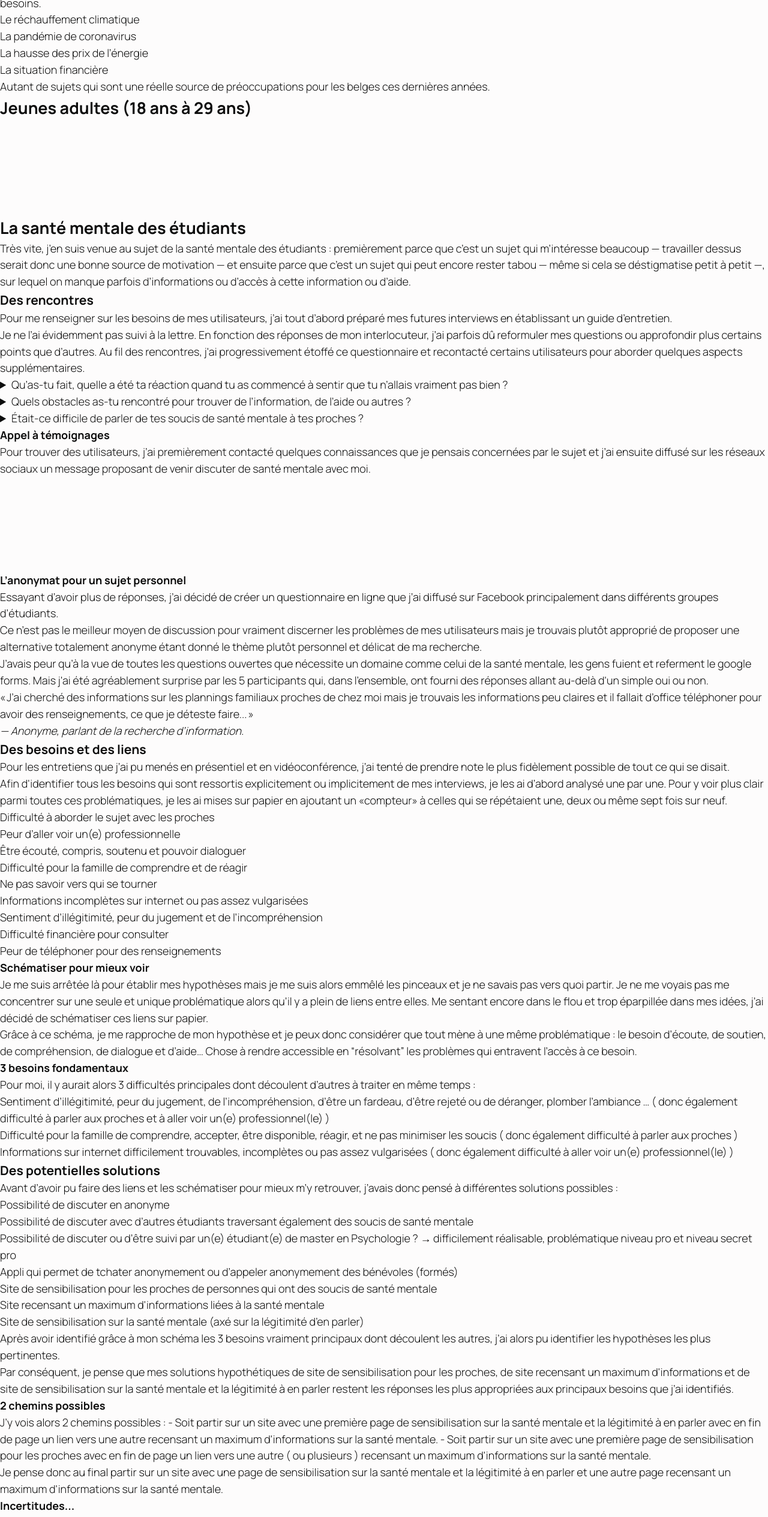
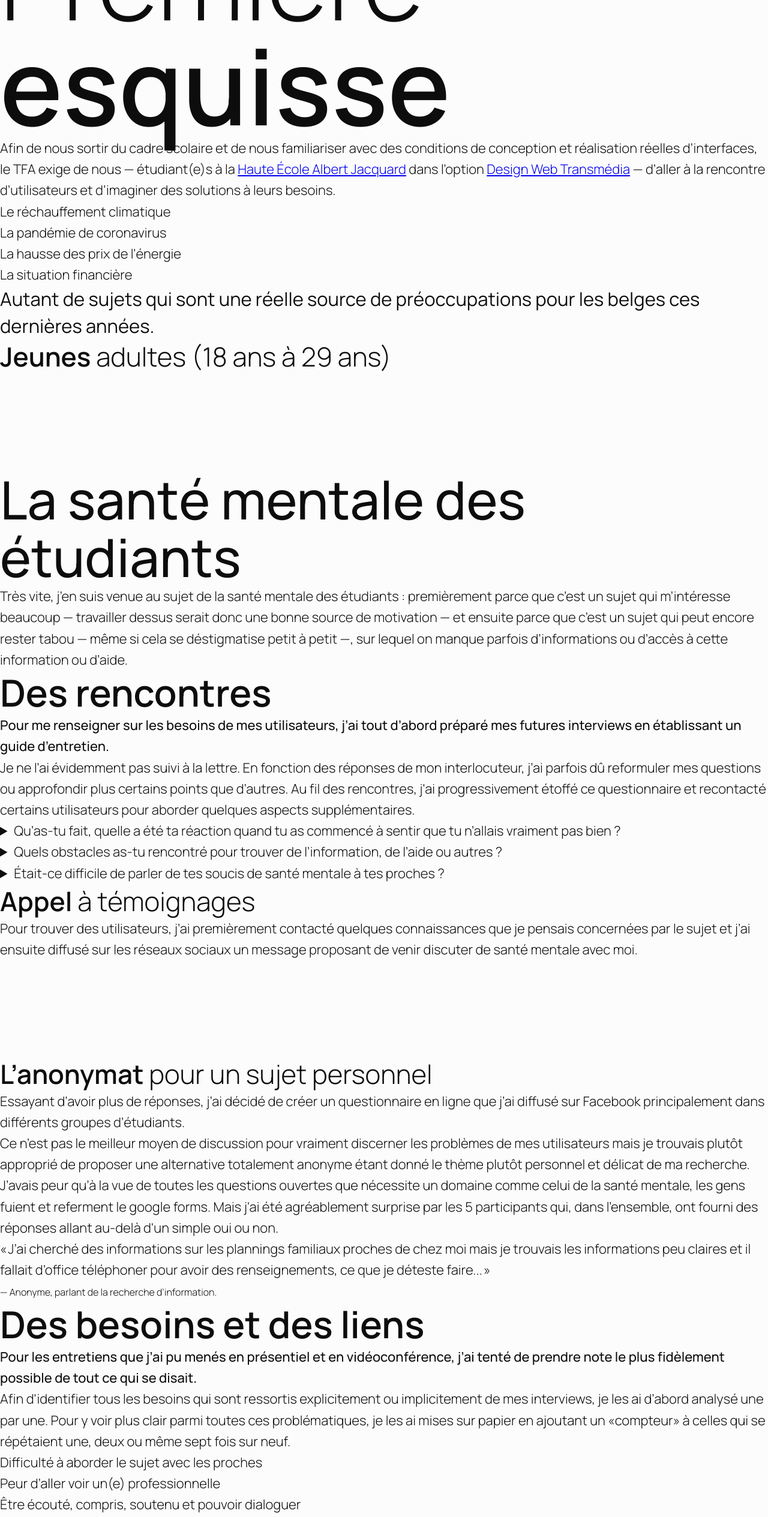
Before and after one commit to floppy3/TFA, a website: page src/index.html in a window 1280 px wide. Shown: the part 120-2649 px from the top of the page at 60% size. Drawn offline with Linux system fonts and the light colour scheme.

Commit message:
corr var media queries + taille texte et balises

```diff
--- a/src/index.html
+++ b/src/index.html
@@ -40,7 +40,7 @@
       </section>
       <section></section>
 
-      <h1>Première <span>esquisse</span></h1>
+      <h1 class="title title--home"><span>Première</span> esquisse</h1>
 
     <p>Afin de nous sortir du cadre scolaire et de nous familiariser avec des conditions de conception et réalisation réelles d’interfaces, le TFA exige de nous — étudiant(e)s à la <a href="https://www.heaj.be/fr/">Haute École Albert Jacquard</a> dans l’option <a href="https://dwt.heaj.be/">Design Web Transmédia</a> — d’aller à la rencontre d’utilisateurs et d’imaginer des solutions à leurs besoins.</p>
     <ul>
@@ -49,21 +49,22 @@
       <li>La hausse des prix de l’énergie</li>
       <li>La situation financière</li>
     </ul>
-    <p>Autant de sujets qui sont une réelle source de préoccupations pour les belges ces dernières années.</p>
+    <p class="text-big">Autant de sujets qui sont une réelle source de préoccupations pour les belges ces dernières années.</p>
 
-    <h2> <span>Jeunes</span>
-      adultes (18&nbsp;ans à 29&nbsp;ans)</h2>
+    <h2 class="title title--little">Jeunes
+      <span>adultes (18&nbsp;ans à 29&nbsp;ans)</span>
+    </h2>
     <figure>
       <svg></svg>
       <figcaption></figcaption>
     </figure>
 
-    <h2>La santé mentale des étudiants</h2>
+    <h2 class="title title--big">La santé mentale des étudiants</h2>
 
     <p>Très vite, j’en suis venue au sujet de la santé mentale des étudiants : premièrement parce que c’est un sujet qui m’intéresse beaucoup — travailler dessus serait donc une bonne source de motivation — et ensuite parce que c’est un sujet qui peut encore rester tabou — même si cela se déstigmatise petit à petit —, sur lequel on manque parfois d’informations ou d’accès à cette information ou d’aide.</p>
 
-    <h3>Des rencontres</h3>
-    <p class="txt_bold">Pour me renseigner sur les besoins de mes utilisateurs, j’ai tout d’abord préparé mes futures interviews en établissant un guide d’entretien.</p>
+    <h3 class="title">Des rencontres</h3>
+    <p class="txt-bold">Pour me renseigner sur les besoins de mes utilisateurs, j’ai tout d’abord préparé mes futures interviews en établissant un guide d’entretien.</p>
     <p>Je ne l’ai évidemment pas suivi à la lettre. En fonction des réponses de mon interlocuteur, j’ai parfois dû reformuler mes questions ou approfondir plus certains points que d’autres. Au fil des rencontres, j'ai progressivement étoffé ce questionnaire et recontacté certains utilisateurs pour aborder quelques aspects supplémentaires.</p>
     <details>
       <summary>
@@ -81,10 +82,14 @@
       </summary>
     </details>
 
-    <h4>Appel à témoignages</h4>
+    <h4 class="title title--little">Appel
+      <span>à témoignages</span>
+    </h4>
     <p>Pour trouver des utilisateurs, j’ai premièrement contacté quelques connaissances que je pensais concernées par le sujet et j’ai ensuite diffusé sur les réseaux sociaux un message proposant de venir discuter de santé mentale avec moi.</p>
     <svg></svg>
-    <h4>L’anonymat pour un sujet personnel</h4>
+    <h4 class="title title--little">L’anonymat
+      <span>pour un sujet personnel</span>
+    </h4>
 
     <p>Essayant d’avoir plus de réponses, j’ai décidé de créer un questionnaire en ligne que j’ai diffusé sur Facebook principalement dans différents groupes d’étudiants.</p>
     <p>Ce n’est pas le meilleur moyen de discussion pour vraiment discerner les problèmes de mes utilisateurs mais je trouvais plutôt approprié de proposer une alternative totalement anonyme étant donné le thème plutôt personnel et délicat de ma recherche. </p>
@@ -96,9 +101,9 @@
                         <cite class="citation__author">— Anonyme, parlant de la recherche d’information.</cite>
                     </figcaption>
                 </figure>
-    <h3>Des besoins et des liens</h3>
+    <h3 class="title">Des besoins et des liens</h3>
 
-    <p class="txt_bold">Pour les entretiens que j’ai pu menés en présentiel et en vidéoconférence, j’ai tenté de prendre note le plus fidèlement possible de tout ce qui se disait. </p>
+    <p class="txt-bold">Pour les entretiens que j’ai pu menés en présentiel et en vidéoconférence, j’ai tenté de prendre note le plus fidèlement possible de tout ce qui se disait. </p>
 
     <p>Afin d'identifier tous les besoins qui sont ressortis explicitement ou implicitement de mes interviews, je les ai d’abord analysé une par une. Pour y voir plus clair parmi toutes ces problématiques, je les ai mises sur papier en ajoutant un «compteur» à celles qui se répétaient une, deux ou même sept fois sur neuf. </p>
     <ul>
@@ -112,13 +117,17 @@
       <li>Difficulté financière pour consulter</li>
       <li>Peur de téléphoner pour des renseignements</li>
     </ul>
-    <h4>Schématiser pour mieux voir</h4>
+    <h4 class="title title--little">Schématiser
+      <span>pour mieux voir</span>
+    </h4>
 
     <p>Je me suis arrêtée là pour établir mes hypothèses mais je me suis alors emmêlé les pinceaux et je ne savais pas vers quoi partir. Je ne me voyais pas me concentrer sur une seule et unique problématique alors qu’il y a plein de liens entre elles. Me sentant encore dans le flou et trop éparpillée dans mes idées, j’ai décidé de schématiser ces liens sur papier.</p>
 
-    <p class="txt_bold">Grâce à ce schéma, je me rapproche de mon hypothèse et je peux donc considérer que tout mène à une même problématique : le besoin d’écoute, de soutien, de compréhension, de dialogue et d’aide… Chose à rendre accessible en “résolvant” les problèmes qui entravent l’accès à ce besoin.</p>
+    <p class="txt-bold">Grâce à ce schéma, je me rapproche de mon hypothèse et je peux donc considérer que tout mène à une même problématique : le besoin d’écoute, de soutien, de compréhension, de dialogue et d’aide… Chose à rendre accessible en “résolvant” les problèmes qui entravent l’accès à ce besoin.</p>
 
-    <h4>3 besoins fondamentaux</h4>
+    <h4 class="title title--little">3 besoins
+      <span>fondamentaux</span>
+    </h4>
 
     <p>Pour moi, il y aurait alors 3 difficultés principales dont découlent d’autres à traiter en même temps&nbsp;:</p>
 
@@ -128,7 +137,7 @@
     <li><p>Informations sur internet difficilement trouvables, incomplètes ou pas assez vulgarisées ( donc également difficulté à aller voir un(e) professionnel(le) )</p></li>
     </ul>
 
-    <h3>Des potentielles solutions</h3>
+    <h3 class="title">Des potentielles solutions</h3>
 
     <p>Avant d’avoir pu faire des liens et les schématiser pour mieux m’y retrouver, j’avais donc pensé à différentes solutions possibles :</p>
 
@@ -145,19 +154,20 @@
 
     <p>Par conséquent, je pense que mes solutions hypothétiques de site de sensibilisation pour les proches, de site recensant un maximum d'informations et de site de sensibilisation sur la santé mentale et la légitimité à en parler restent les réponses les plus appropriées aux principaux besoins que j’ai identifiés.</p>
 
-    <h4>2 chemins possibles</h4>
+    <h4 class="title title--little">2 chemins
+      <span>possibles</span>
+    </h4>
 
-    <p>J’y vois alors 2 chemins possibles :
-    - Soit partir sur un site avec une première page de sensibilisation sur la santé mentale et la légitimité à en parler avec en fin de page un lien vers une autre recensant un maximum d'informations sur la santé mentale.
-    - Soit partir sur un site avec une première page de sensibilisation pour les proches avec en fin de page un lien vers une autre ( ou plusieurs ) recensant un maximum d'informations sur la santé mentale.</p>
+    <p>Soit partir sur un site avec une première page de sensibilisation sur la santé mentale et la légitimité à en parler avec en fin de page un lien vers une autre recensant un maximum d'informations sur la santé mentale.</p>
+    <p>Soit partir sur un site avec une première page de sensibilisation pour les proches avec en fin de page un lien vers une autre ( ou plusieurs ) recensant un maximum d'informations sur la santé mentale.</p>
 
-    <p class="txt_bold">Je pense donc au final partir sur un site avec une page de sensibilisation sur la santé mentale et la légitimité à en parler et une  autre page recensant un maximum d'informations sur la santé mentale. </p>
+    <p class="txt-bold">Je pense donc au final partir sur un site avec une page de sensibilisation sur la santé mentale et la légitimité à en parler et une  autre page recensant un maximum d'informations sur la santé mentale. </p>
 
-    <h4>Incertitudes...</h4>
+    <h4 class="title title--little">Incertitudes...</h4>
     <p>Je ne sais pas encore exactement de quelle manière je pourrais sensibiliser les jeunes et les aider à se sentir plus légitime et ne pas avoir honte de parler de leurs problèmes, petits ou grands… Cela pourrait se faire sous forme d’une histoire, d’une expérience interactive, d’un jeu ou un parcours. J’ai également pensé à la possibilité d’une page proposant différents modules, différentes activités à faire.</p>
     <p>Ce point serait à éclaircir l’an prochain en échangeant avec un(e) psychologue sur la sensibilisation et sur base de différentes futures ébauches d’histoires, jeux ou parcours.</p>
 
-    <h4>Et certitudes</h4>
+    <h4 class="title title--little">Et certitudes</h4>
     <p>En ce qui concerne la partie informative de mon site, cela est déjà bien plus clair dans mon esprit. J’imagine une page d’information vraiment simple et intuitive dans laquelle on retrouverait différents types d’informations :
     <ul>
       <li>les différents troubles mentaux et leurs manifestations;</li>
@@ -172,9 +182,9 @@
     - Les coûts et remboursements possibles des consultations
     - Les différents services de santé mentale, les psychologues, les psychiatres et les aides disponibles dans les écoles en Wallonie</p>
 
-    <p class="txt_bold">Le tout pourrait d’abord être la page de sensibilisation avec à la fin un lien vers l’autre page plus informative ou cela pourrait être présenté d’abord dans une page d’accueil divisée en 2 avec la possibilité d’aller soit vers la sensibilisation soit vers les informations… à voir l’an prochain en fonction de la suite de mes recherches. </p>
+    <p class="txt-bold">Le tout pourrait d’abord être la page de sensibilisation avec à la fin un lien vers l’autre page plus informative ou cela pourrait être présenté d’abord dans une page d’accueil divisée en 2 avec la possibilité d’aller soit vers la sensibilisation soit vers les informations… à voir l’an prochain en fonction de la suite de mes recherches. </p>
 
-    <h2>Des fonctionnalités</h2>
+    <h2 class="title">Des fonctionnalités</h2>
 
     <p>Je n’ai pas encore une idée sûre des modules que je développerai pour l'entièreté de mon projet mais je peux déjà entrevoir ceux qui seraient pertinents pour la partie informative. </p>
 
@@ -211,12 +221,16 @@
       </li>
     </ul>
 
-    <h2>La présentation orale</h2>
+    <h2 class="title">La présentation orale</h2>
 
     <p>Je vais probablement préparer ma présentation orale du TFA en étant aussi peu à l'aise que je l'ai été quand il s'agissait de chercher des personnes à interviewer pour le projet. Mais puisque ces interviews se sont bien déroulées, je devrais pouvoir faire de même pour cette intervention.</p>
-    <h4>Des étudiants en difficulté</h4>
+    <h4 class="title title--little">Des étudiants
+      <span>en difficulté</span>
+    </h4>
     <p>Dans ma présentation, j'aimerais vraiment mettre en avant les problèmes que j'ai pu identifier au travers mes rencontres avec des étudiant(e)s ou ancien(ne)s étudiant(e)s, peut-être mettre en avant des phrases clés ou un extrait en particulier d'un témoignage.</p>
-    <h4>Un schéma clé</h4>
+    <h4 class="title title--little">Un schéma
+      <span>clé</span>
+    </h4>
     <p>Un gros point d'attention devra également être mis sur mon schéma de liens entre les besoins, sa compréhension me paraît indispensable pour saisir le cheminement que j’ai fait vers mes hypothèses. De plus, ce schéma, ou juste en général le fait de réfléchir et visualiser sur papier mes pensées, m’a beaucoup débloqué au cours de ce projet.</p>
     <div>
       <figure class="citation">
@@ -255,7 +269,7 @@
         </figcaption>
       </figure>
     </div>
-    <h2>Une cause qui me touche</h2>
+    <h2 class="title">Une cause qui me touche</h2>
 
     <p>En choisissant ce sujet de TFA, je ne prétendais pas apporter une solution directe aux problèmes psychologiques que peuvent rencontrer les étudiant(e)s mais je voulais mettre le doigt sur quelque chose qui manquerait peut-être ici en Wallonie pour aider les étudiants et faciliter leur chemin jusqu’aux aides existantes.</p>
 
@@ -267,8 +281,8 @@
           <cite class="citation__author">— Anonyme.</cite>
       </figcaption>
   </figure>
-    <p class="txt_bold">Bien sûr, j'ai choisi ce thème de la santé mentale car il m’a touché personnellement par le passé. Il se peut que ma recherche ait été biaisée, je ne sais pas mais j'ai fait au mieux pour analyser les besoins de mes utilisateurs avec du recul. Cela me tenait tout de même à cœur de travailler sur ce projet et pouvoir peut-être mettre en place pour le TFE — ou à l'avenir, qui sait — une interface qui faciliterait réellement le chemin vers de l'aide. </p>
-    <p>À suivre...</p>
+    <p class="txt-bold">Bien sûr, j'ai choisi ce thème de la santé mentale car il m’a touché personnellement par le passé. Il se peut que ma recherche ait été biaisée, je ne sais pas mais j'ai fait au mieux pour analyser les besoins de mes utilisateurs avec du recul. Cela me tenait tout de même à cœur de travailler sur ce projet et pouvoir peut-être mettre en place pour le TFE — ou à l'avenir, qui sait — une interface qui faciliterait réellement le chemin vers de l'aide. </p>
+    <p class="text-big">À suivre...</p>
 
   </main>
 
--- a/src/styles/components/_type.scss
+++ b/src/styles/components/_type.scss
@@ -1,3 +1,4 @@
+@use '../utils/variables' as v;
 @import url('https://fonts.googleapis.com/css2?family=Caveat:wght@400;500;600;700&family=Manrope:wght@200;300;400;500;600;700&display=swap');
 *{
   margin: 0;
@@ -6,12 +7,54 @@
 
 body {
   font-family: 'Manrope', sans-serif;
-  font-size: $size-text;
+  font-size: var(--text);
   font-weight: 300;
   line-height: 1.55;
   color: $c-text;
-  background-color: #FDFCFC;
+  background-color: $c-bg;
+}
+.title{
+  font-size: var(--title);
+  font-weight: 600;
+  line-height: 1.2;
+  &--big{
+    font-size: var(--bigtitle);
+    font-weight: 500;
+    line-height: 1.1;
+  }
+  &--home{
+    font-size: var(--vbigtitle);
+    line-height: 1.15;
+  }
+  &--little{
+    font-size: var(--subtitle);
+    line-height: 1.3;
+  }
+  span{
+    font-weight: 300;
+  }
+}
+.txt-bold{
+  font-weight: 500;
+}
+.text-big{
+  font-size: var(--textbig);
+  font-weight: 400;
+  line-height: 1.45;
+}
+.citation__author{
+  font-size: var(--legend);
+  font-style: normal;
+}
+@media (min-width: $q-desktop){
+  body{
+    line-height: 1.6;
+  }
+  .title{
+    &--home{
+      line-height: 1;
+    }
+  }
 }
 
-
 /* font-family: 'Caveat', cursive; */
--- a/src/styles/utils/_variables.scss
+++ b/src/styles/utils/_variables.scss
@@ -7,23 +7,29 @@
     $c-third: #8C8C8C;
     $c-fourth: #BFBFBF;
     $c-fifth: #F2F2F2;
+    /* MEDIA QUERIES */
+    $q-tablet: 800px;
+    $q-desktop: 1000px;
 
     /* TEXTS */
-    $size-legend: 14px;
-    $size-text: 18px;
-    $size-textbig: 25px;
-    $size-subtitle: 35px;
-    $size-title: 44px;
-    $size-bigtitle: 55px;
-    $size-vbigtitle: 69px;
+:root{
+    --legend: 12px;
+    --text: 18px;
+    --textbig: 25px;
+    --subtitle: 35px;
+    --title: 44px;
+    --bigtitle: 55px;
+    --vbigtitle: 69px;
+}
 
-
-@media (min-width: 1050px){
-        $legend: 16px;
-        $text: 22px;
-        $textbig: 31px;
-        $subtitle: 44px;
-        $title: 62px;
-        $bigtitle: 88px;
-        $vbigtitle: 175px;
+@media (min-width: $q-desktop){
+    :root{
+        --legend: 16px;
+        --text: 22px;
+        --textbig: 31px;
+        --subtitle: 44px;
+        --title: 62px;
+        --bigtitle: 88px;
+        --vbigtitle: 175px;
+    }
 }
```
Also changed, not shown: src/styles/app.css.
